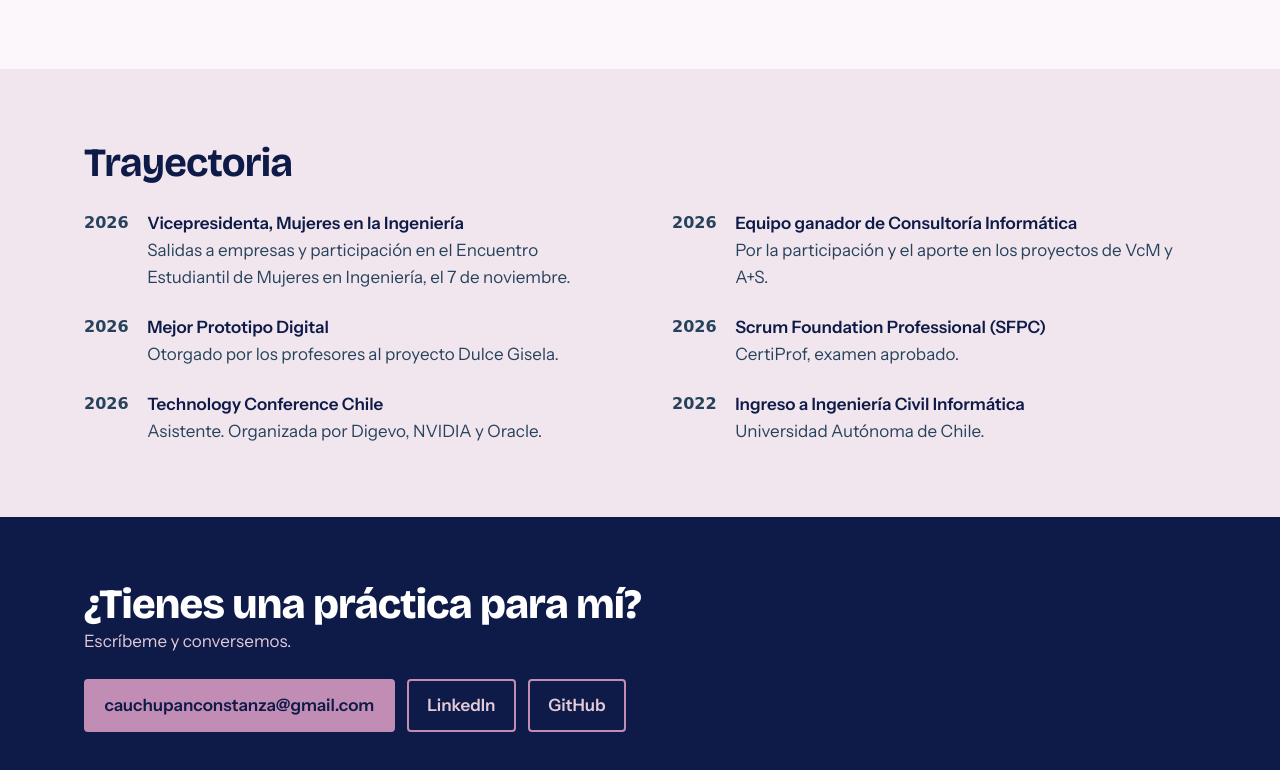
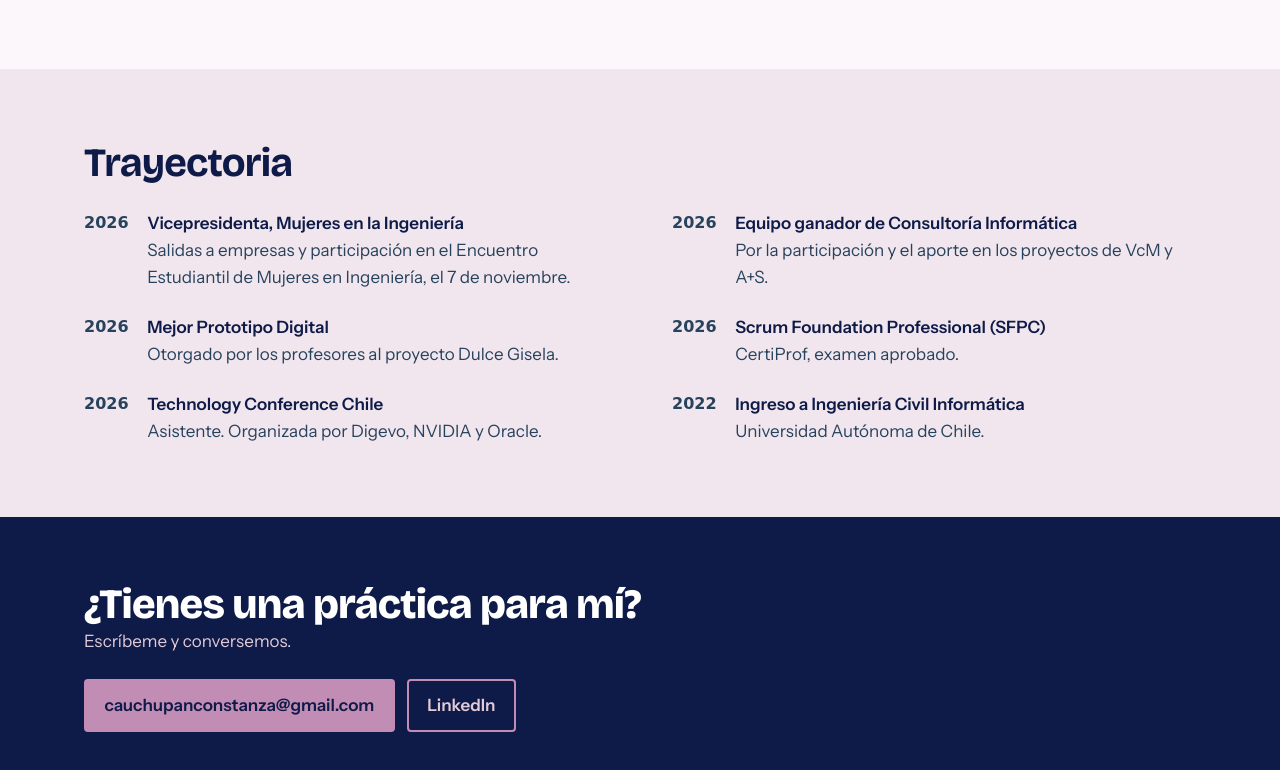
Before and after one commit to constanzacauchupan/Portafolio, a plain HTML site: page index.html in a window 1280 px wide. Shown: the part 4611-5381 px from the top of the page. Drawn offline with nearby package versions, Linux system fonts and the light colour scheme; a web font is replaced by a local one.

Commit message:
Quita el botón de GitHub de Contacto
Co-Authored-By: Claude Opus 5.5 <noreply@anthropic.com>

```diff
--- a/index.html
+++ b/index.html
@@ -104,7 +104,6 @@
       <div class="botones">
         <a class="boton" href="mailto:cauchupanconstanza@gmail.com">cauchupanconstanza@gmail.com</a>
         <a class="boton suave" href="https://www.linkedin.com/in/constanza-cauchupan-bravo-024b63210" target="_blank" rel="noopener">LinkedIn</a>
-        <a class="boton suave" href="https://github.com/constanzacauchupan" target="_blank" rel="noopener">GitHub</a>
       </div>
     </div>
   </section>
```
